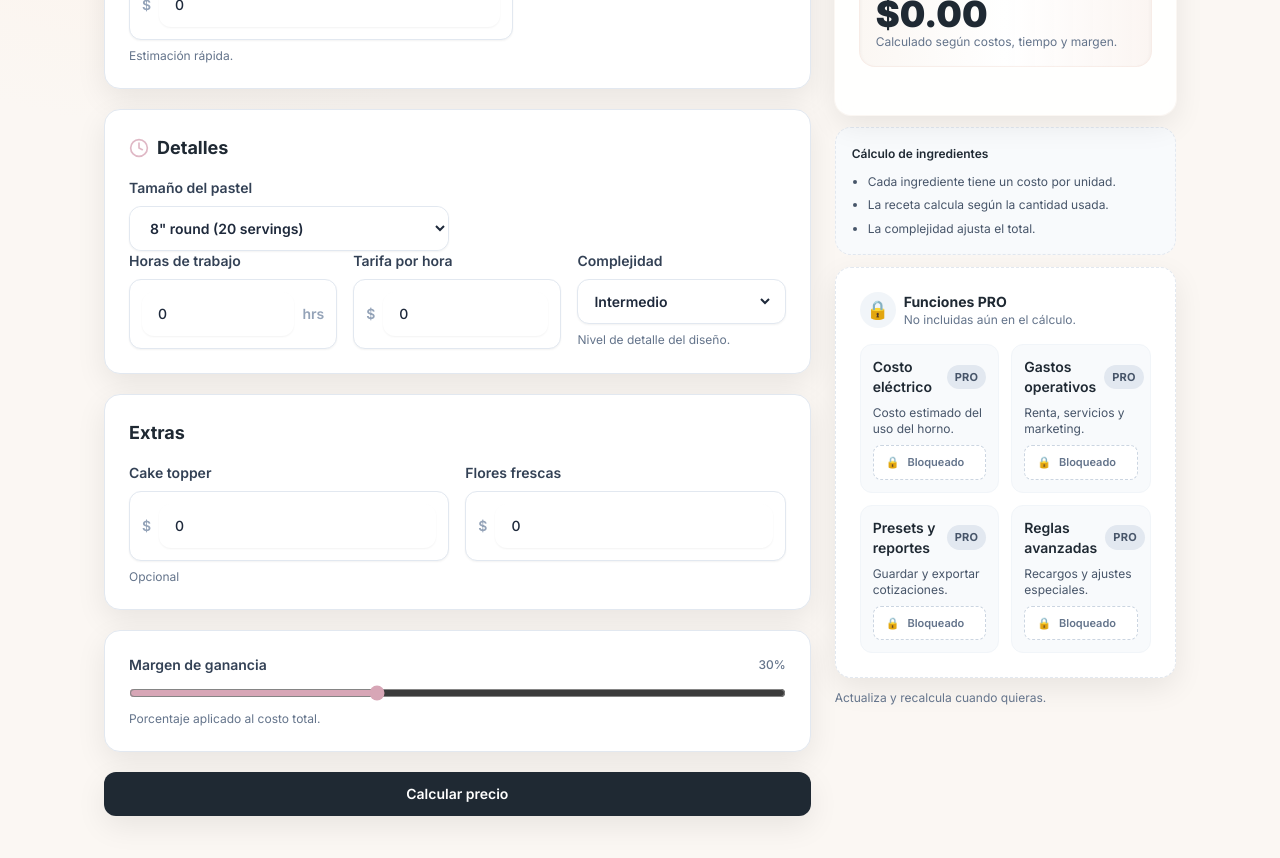
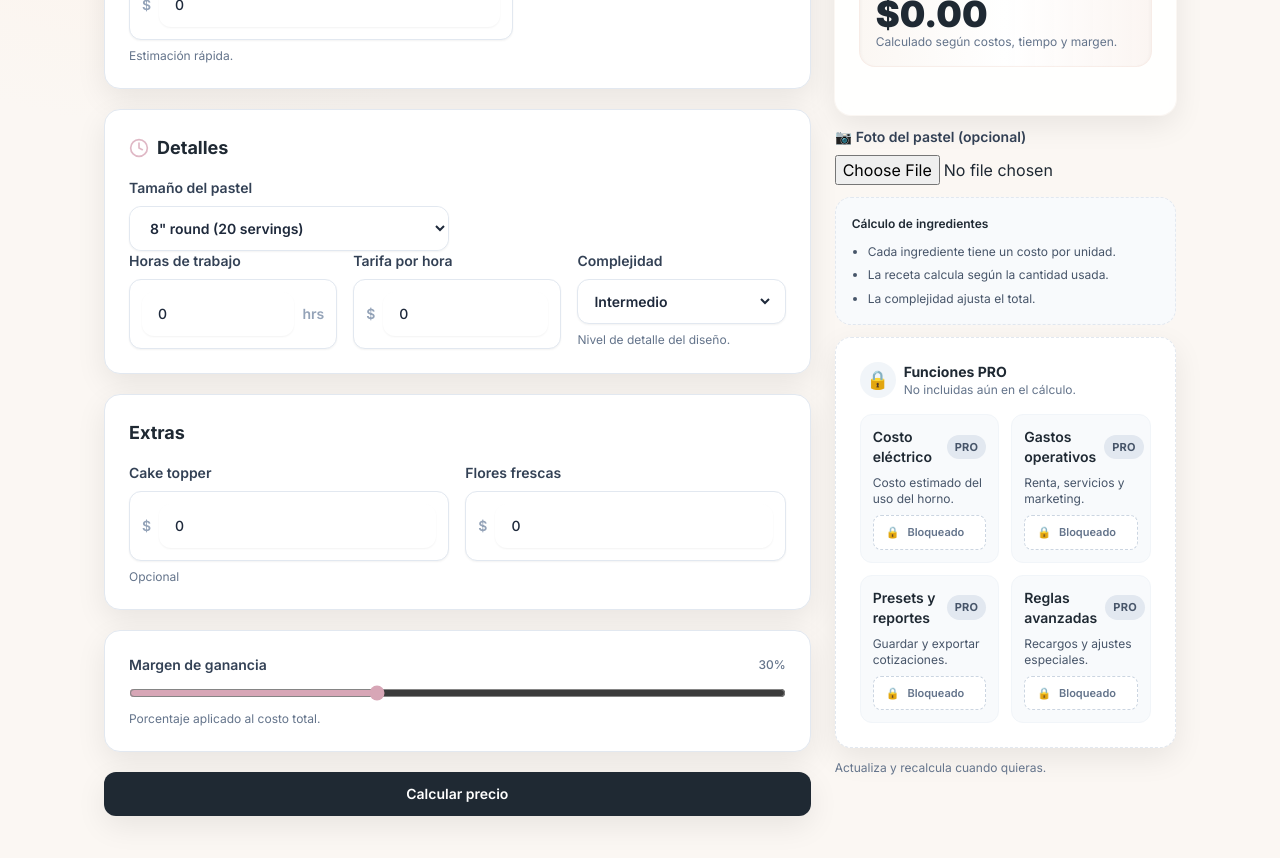
Before and after one commit to vcrs86/cake-pricing-app, a Next.js app: page / in a window 1280 px wide. Shown: the part 900-1758 px from the top of the page. Built offline with nearby package versions, Linux system fonts and the light colour scheme.

Commit message:
Update page.tsx

```diff
--- a/src/app/page.tsx
+++ b/src/app/page.tsx
@@ -297,6 +297,27 @@ export default function HomePage() {
         </div>
         <div className="lg:col-span-1 space-y-3">
           <ResultCard pricing={pricing} servings={selectedSize.servings} />
+          {/* === SELECTOR DE FOTO PARA TARJETA CLIENTE === */}
+<div className="mt-4 space-y-2">
+  <label className="block text-sm font-semibold text-slate-700">
+    📷 Foto del pastel (opcional)
+  </label>
+
+  <input
+    type="file"
+    accept="image/*"
+    onChange={(e) => {
+      const file = e.target.files?.[0];
+      if (!file) return;
+
+      const reader = new FileReader();
+      reader.onload = () => {
+        setClientPhoto(reader.result as string);
+      };
+      reader.readAsDataURL(file);
+    }}
+  />
+</div>
           {clientPhoto ? (
   <img
     src={clientPhoto}
```
